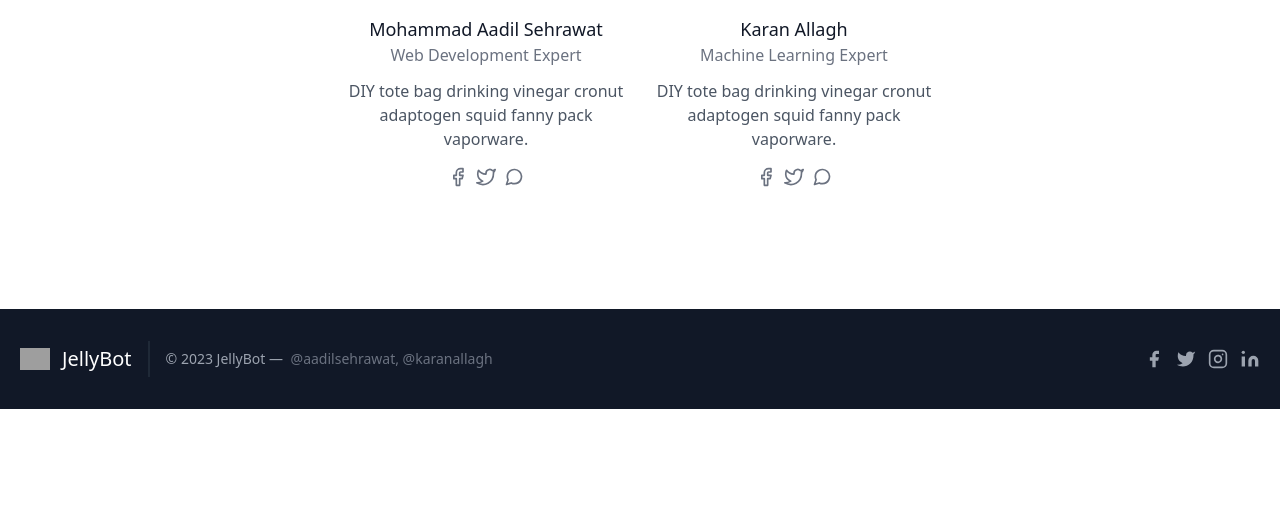
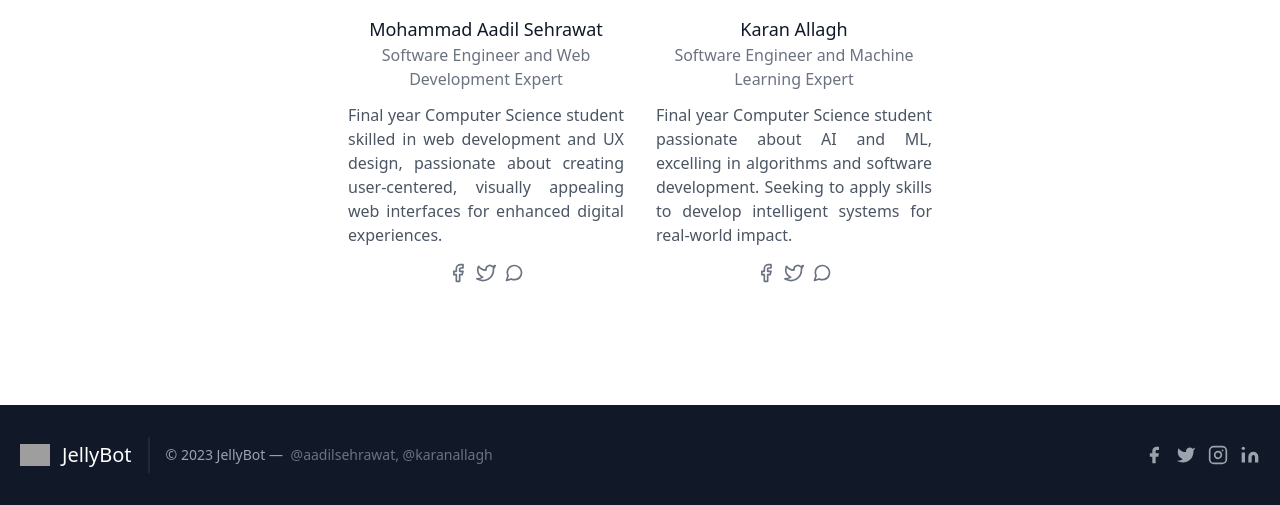
Before and after one commit to aadilsehrawat/JellyBot, a Django app: page /team/ in a window 1280 px wide. Shown: the part 567-1072 px from the top of the page. Before the commit the page ends 976 px from the top, so only its background shows below. Run offline with Django 4.2, Linux system fonts and the light colour scheme; some libraries are stand-ins or nearby versions; grey boxes are pictures that could not be loaded.

Commit message:
Updated team page (Title + Bio)

```diff
--- a/App/templates/App/team.html
+++ b/App/templates/App/team.html
@@ -15,9 +15,9 @@
           <img alt="team" class="flex-shrink-0 rounded-lg w-full h-56 object-cover object-center mb-4" src="https://i.ibb.co/Z2ptmD1/Aadil.png" alt="Aadil">
           <div class="w-full">
             <h2 class="title-font font-medium text-lg text-gray-900">Mohammad Aadil Sehrawat</h2>
-            <h3 class="text-gray-500 mb-3">Web Development Expert</h3>
-            <p class="mb-4">DIY tote bag drinking vinegar cronut adaptogen squid fanny pack vaporware.</p>
-            <span class="inline-flex">
+            <h3 class="text-gray-500 mb-3">Software Engineer and Web Development Expert</h3>
+            <p style="text-align: justify;" class="mb-4">Final year Computer Science student skilled in web development and UX design, passionate about creating user-centered, visually appealing web interfaces for enhanced digital experiences.</p>
+            <span style="cursor:pointer" class="inline-flex">
               <a class="text-gray-500">
                 <svg fill="none" stroke="currentColor" stroke-linecap="round" stroke-linejoin="round" stroke-width="2" class="w-5 h-5" viewBox="0 0 24 24">
                   <path d="M18 2h-3a5 5 0 00-5 5v3H7v4h3v8h4v-8h3l1-4h-4V7a1 1 0 011-1h3z"></path>
@@ -42,9 +42,9 @@
           <img alt="team" class="flex-shrink-0 rounded-lg w-full h-56 object-cover object-center mb-4" src="https://i.ibb.co/hZNQnr0/Karan.png" alt="Karan">
           <div class="w-full">
             <h2 class="title-font font-medium text-lg text-gray-900">Karan Allagh</h2>
-            <h3 class="text-gray-500 mb-3">Machine Learning Expert</h3>
-            <p class="mb-4">DIY tote bag drinking vinegar cronut adaptogen squid fanny pack vaporware.</p>
-            <span class="inline-flex">
+            <h3 class="text-gray-500 mb-3">Software Engineer and Machine Learning Expert</h3>
+            <p style="text-align: justify;" class="mb-4">Final year Computer Science student passionate about AI and ML, excelling in algorithms and software development. Seeking to apply skills to develop intelligent systems for real-world impact.</p>
+            <span style="cursor:pointer" class="inline-flex">
               <a class="text-gray-500">
                 <svg fill="none" stroke="currentColor" stroke-linecap="round" stroke-linejoin="round" stroke-width="2" class="w-5 h-5" viewBox="0 0 24 24">
                   <path d="M18 2h-3a5 5 0 00-5 5v3H7v4h3v8h4v-8h3l1-4h-4V7a1 1 0 011-1h3z"></path>
```
